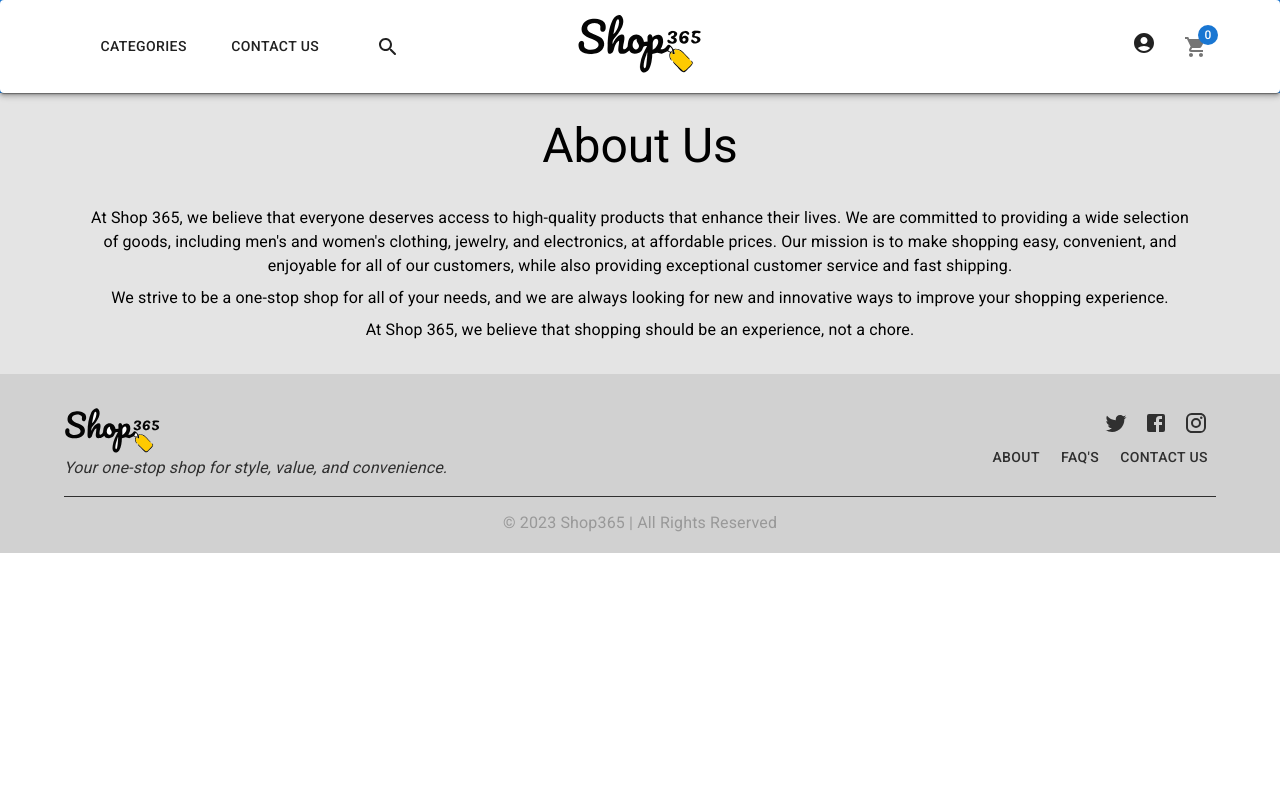
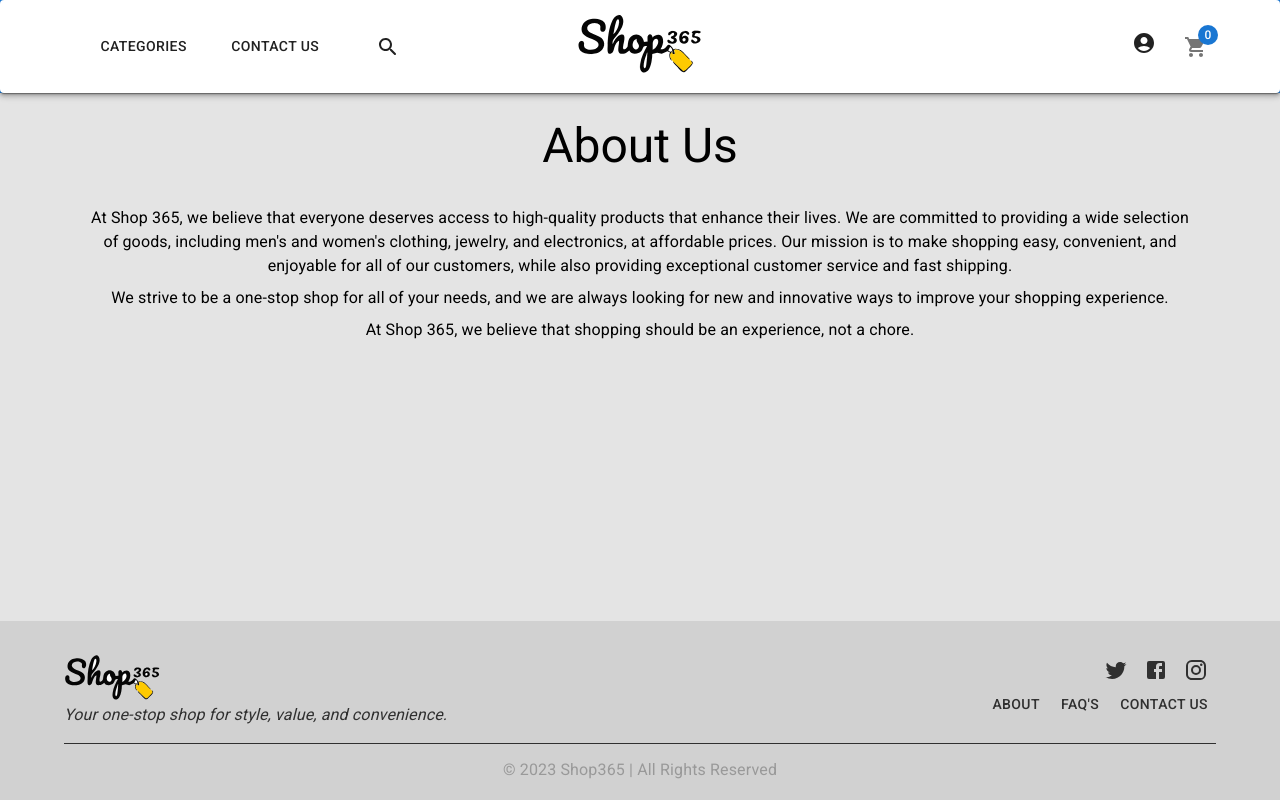
Before and after one commit to iosazee/shop-365, a React (Create React App) app: page /about in a window 1280 px wide. Built offline with nearby package versions, Linux system fonts and the light colour scheme; no server answers; the database is empty.

Commit message:
Made footer on bottom of all webpage sizes

```diff
--- a/src/App.css
+++ b/src/App.css
@@ -1,6 +1,9 @@
 .App {
   text-align: center;
   background-color: #E4E4E4;
+  min-height: 100vh;
+  display: flex;
+  flex-direction: column;
 }
 
 
--- a/src/components/About.js
+++ b/src/components/About.js
@@ -4,7 +4,7 @@ import {Container, Typography} from "@mui/material";
 function About(){
 
     return(
-        <Container>
+        <Container sx={{flexGrow:1}}>
             <Typography variant="h3" style={{marginTop:25}}>About Us</Typography>
             <Container  sx={{my: 4}}>
                 <Typography sx={{my: 1}}>
--- a/src/components/Cart.js
+++ b/src/components/Cart.js
@@ -1,5 +1,5 @@
 import React, {useState} from "react";
-import { Card, Typography, CardActions, Button, Modal, Box } from "@mui/material";
+import { Card, Typography, CardActions, Button, Modal, Box, Container } from "@mui/material";
 import RemoveShoppingCartIcon from '@mui/icons-material/RemoveShoppingCart';
 import ArrowBackIcon from '@mui/icons-material/ArrowBack';
 import CartItem from "./CartItem";
@@ -40,7 +40,7 @@ const Cart = ({cartItems, deleteCartItem, deleteAllCartItems}) => {
 
   return (
 
-    <section>
+    <Container sx={{flexGrow:1}}>
       {
         isPopUpOpen && (
           <Modal open={isPopUpOpen} onClose={handlePopUp} >
@@ -112,7 +112,7 @@ const Cart = ({cartItems, deleteCartItem, deleteAllCartItems}) => {
         }
       </Card>
 
-    </section>
+    </Container>
   )
 }
 
--- a/src/components/ContactUs.js
+++ b/src/components/ContactUs.js
@@ -1,5 +1,6 @@
 import React, {useState} from "react";
 import Typography  from "@mui/material/Typography";
+import Container from "@mui/material/Container";
 import Card from '@mui/material/Card';
 import CardContent from '@mui/material/CardContent';
 import Grid from '@mui/material/Grid'
@@ -47,7 +48,7 @@ const ContactUs = () => {
     }
 
     return (
-        <section style={{marginBottom:25}}>
+        <Container sx={{flexGrow:1}} >
             <Typography variant="h3" style={{marginTop:25}}>Contact Us</Typography>
             <Card style={{ maxWidth:450, margin:"0 auto", padding:"20px 5px" }} >
                 <CardContent>
@@ -117,7 +118,7 @@ const ContactUs = () => {
                     </form>
                 </CardContent>
             </Card>
-        </section>
+        </Container>
     )
 }
 
--- a/src/components/Faq.js
+++ b/src/components/Faq.js
@@ -11,7 +11,7 @@ function Faq(){
     };
 
     return(
-        <Container>
+        <Container sx={{flexGrow:1}}>
             <Typography variant="h3" style={{marginTop:30}}>FAQs</Typography>
             <Paper elevation={3} sx={{my: 4}}>
                 {FAQ.map((faq) => {
--- a/src/components/ProductDetail.js
+++ b/src/components/ProductDetail.js
@@ -7,6 +7,7 @@ import CardContent from '@mui/material/CardContent';
 import CardMedia from '@mui/material/CardMedia';
 import Button from '@mui/material/Button';
 import Typography from '@mui/material/Typography';
+import Container from "@mui/material/Container";
 import { useParams, Link } from 'react-router-dom';
 import LazyLoad from 'react-lazy-load';
 
@@ -48,7 +49,8 @@ const ProductDetail = ({addItemToCart}) => {
 
 
     return (
-        <Card  style={{backgroundColor: "#a3b1c699"}} >
+        <Container sx={{flexGrow:1}}>
+        <Card elevation={0} sx={{background: "transparent"}}>
             {
                 selectedProduct ? (
                     <Card sx={{ maxWidth: 345, margin: "40px auto", padding: "20px 5px" }} >
@@ -86,7 +88,7 @@ const ProductDetail = ({addItemToCart}) => {
                 )
             }
         </Card>
-
+        </Container>
 
     );
 }
--- a/src/components/Products.js
+++ b/src/components/Products.js
@@ -4,7 +4,7 @@ import { Container } from '@mui/material'
 
 const Products = ({products}) => {
   return (
-    <Container  maxWidth={'lg'} sx={{my: 4}} >
+    <Container  maxWidth={'lg'} sx={{my: 4, flexGrow: 1}} >
        <Grid container spacing={3}>
         {products.map(product => (
             <Grid key={product.id} item xs={12} sm={6} md={6} lg={4}>
```
